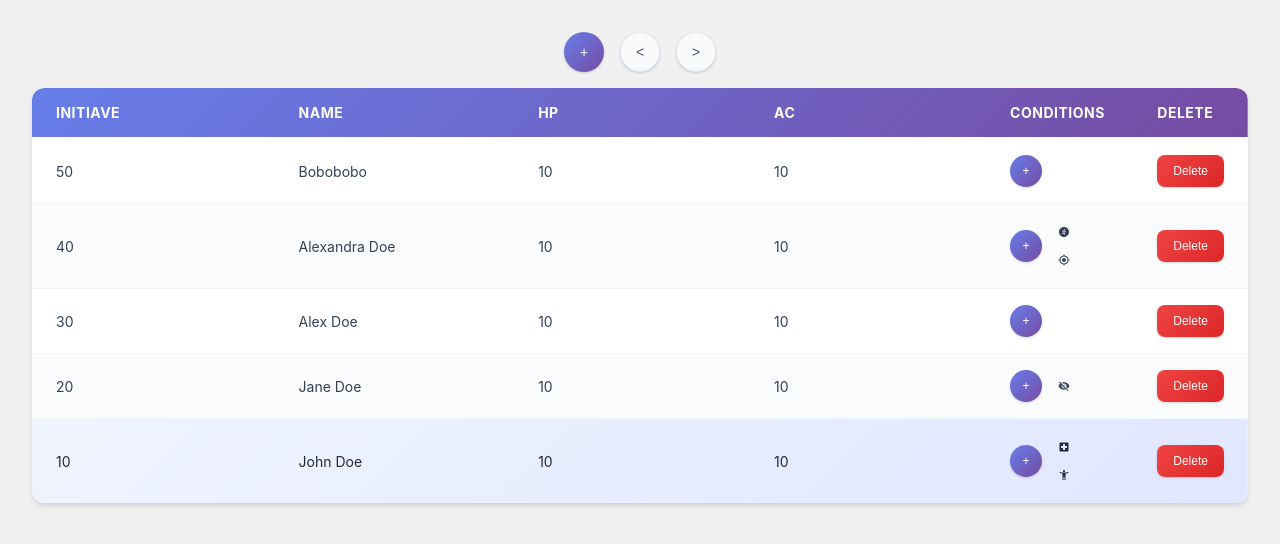
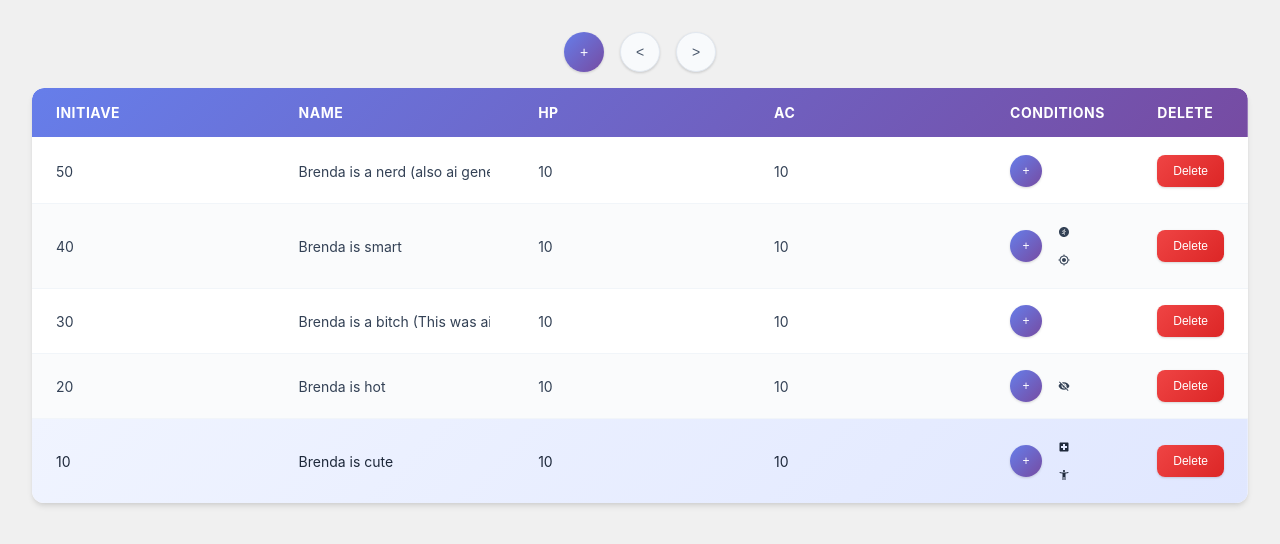
Before and after one commit to Smoopfrog/initiative-tracker, a React (Vite) app: page / in a window 1280 px wide. Shown: the top 544 px of the page. Built offline with nearby package versions, Linux system fonts and the light colour scheme.

Commit message:
rename characters

```diff
--- a/src/Constants/DemoChars.ts
+++ b/src/Constants/DemoChars.ts
@@ -4,7 +4,7 @@ export const initialCharacters: ICharacter[] = [
 	{
 		id: "1",
 		initiative: 10,
-		name: "John Doe",
+		name: "Brenda is cute",
 		hp: 10,
 		ac: 10,
 		conditions: ["Poisoned", "Prone"],
@@ -12,7 +12,7 @@ export const initialCharacters: ICharacter[] = [
 	{
 		id: "2",
 		initiative: 20,
-		name: "Jane Doe",
+		name: "Brenda is hot",
 		hp: 10,
 		ac: 10,
 		conditions: ["Blinded"],
@@ -20,7 +20,7 @@ export const initialCharacters: ICharacter[] = [
 	{
 		id: "3",
 		initiative: 30,
-		name: "Alex Doe",
+		name: "Brenda is a bitch (This was ai generated)",
 		hp: 10,
 		ac: 10,
 		conditions: [],
@@ -28,7 +28,7 @@ export const initialCharacters: ICharacter[] = [
 	{
 		id: "4",
 		initiative: 40,
-		name: "Alexandra Doe",
+		name: "Brenda is smart",
 		hp: 10,
 		ac: 10,
 		conditions: ["Frightened", "Grappled"],
@@ -36,7 +36,7 @@ export const initialCharacters: ICharacter[] = [
 	{
 		id: "5",
 		initiative: 50,
-		name: "Bobobobo",
+		name: "Brenda is a nerd (also ai generated)",
 		hp: 10,
 		ac: 10,
 		conditions: [],
```
